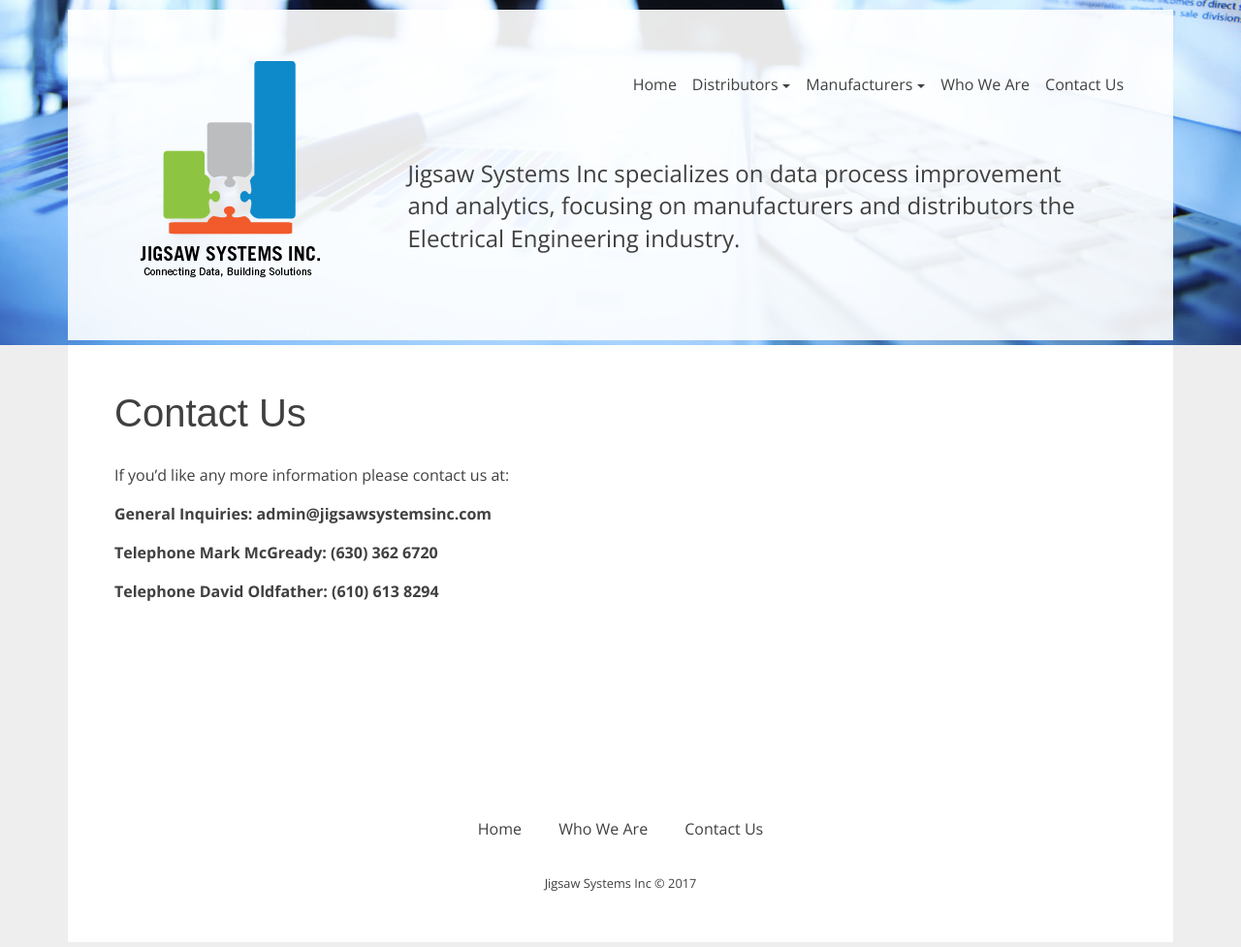
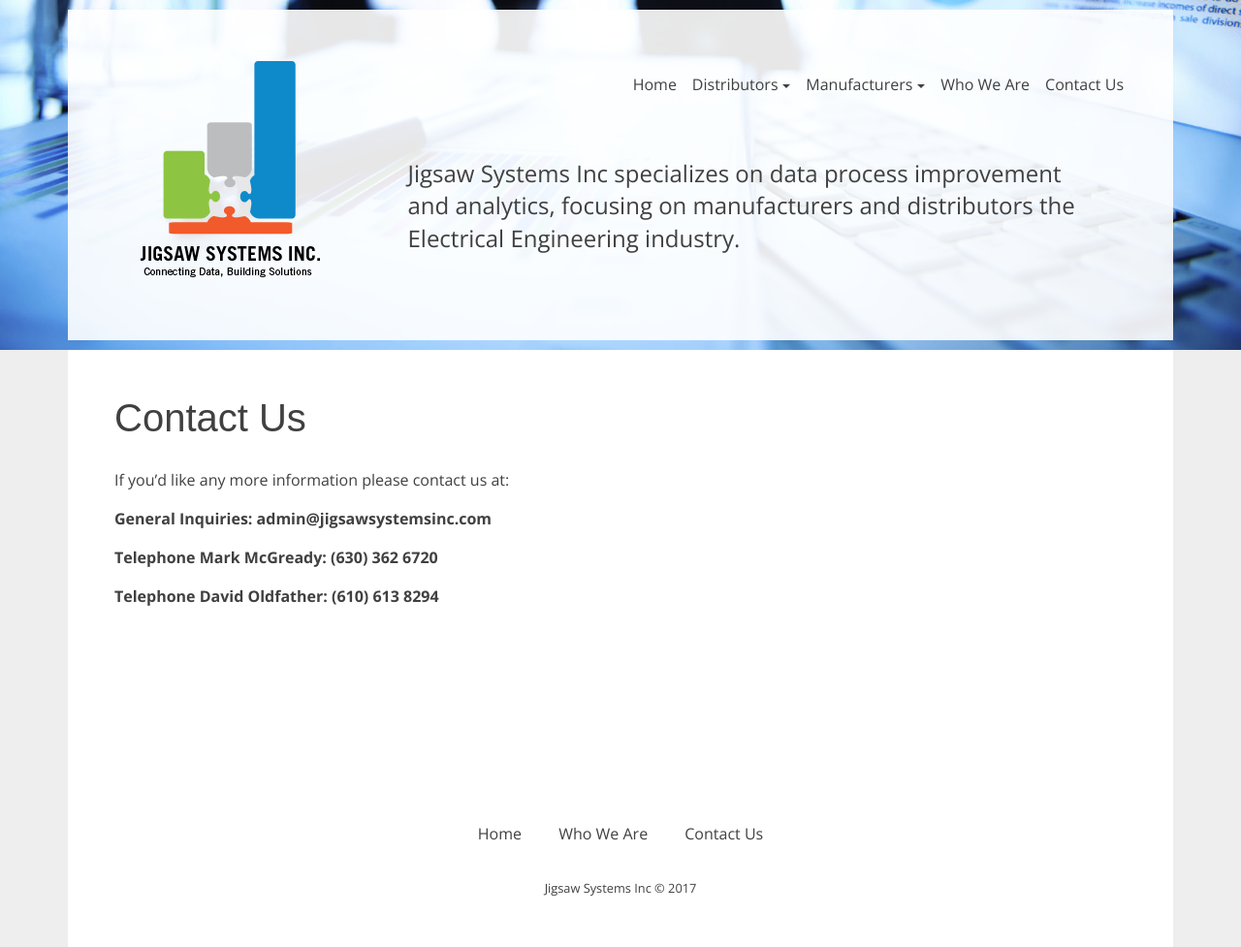
Before and after one commit to Codefully/jigsaw-redo, a Jekyll site: the page built from pages/contact-us.md, in a window 1280 px wide. Shown: the whole page at 97% size. Built offline with Jekyll 4.4.1, drawn with Linux system fonts in a browser that asks for light colours; nearby versions of some CDN libraries; some web fonts are replaced.

Commit message:
minor css update

```diff
--- a/assets/base.scss
+++ b/assets/base.scss
@@ -94,7 +94,7 @@ h2 {
 
 header {
   position: relative;
-  padding: 10px 0 5px;
+  padding: 10px 0;
   background: url("{{ '/assets/header-2.jpg' | prepend:site.baseurl }}") 50% 100% no-repeat;
   background-size: cover;
   overflow: hidden;
```
